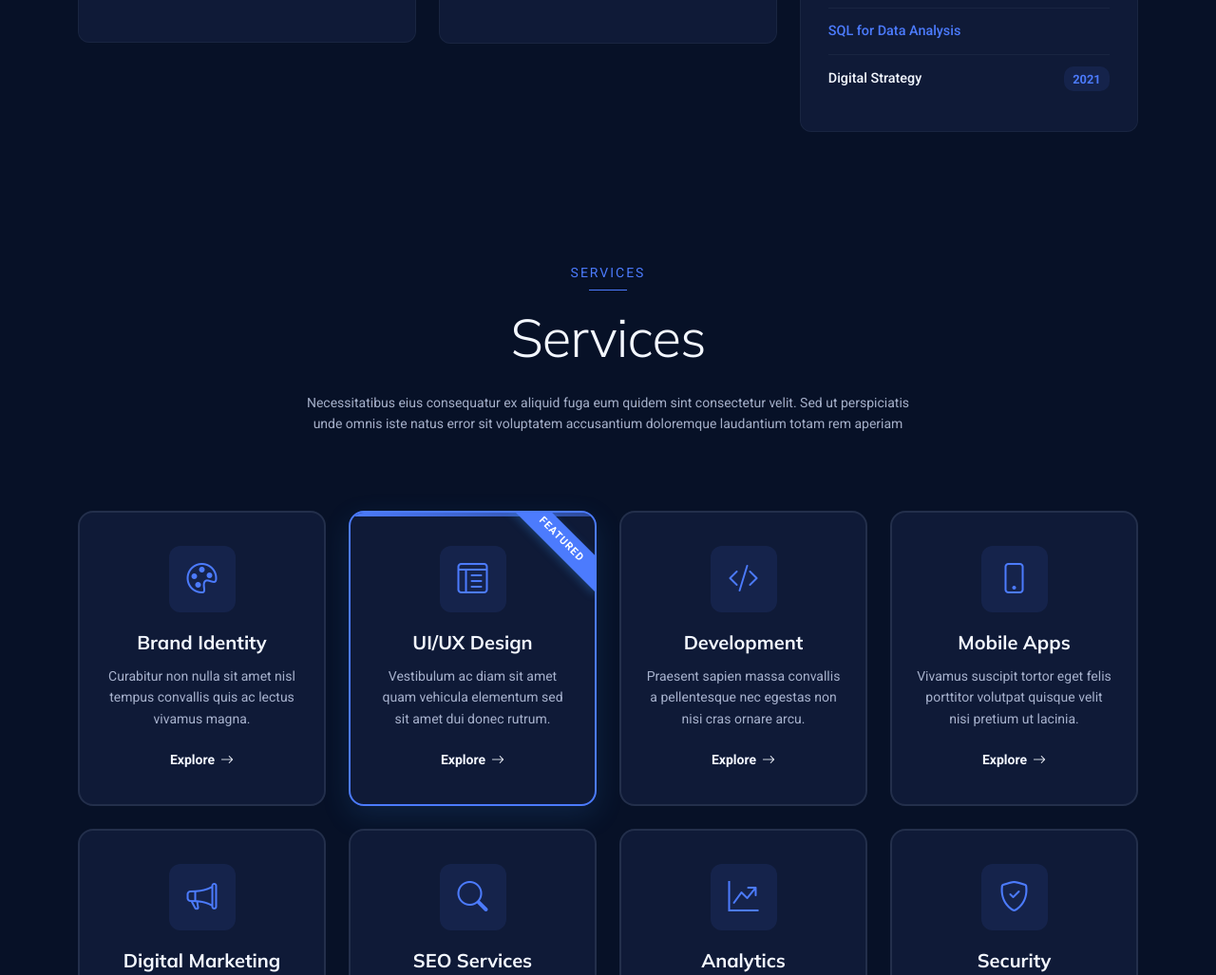
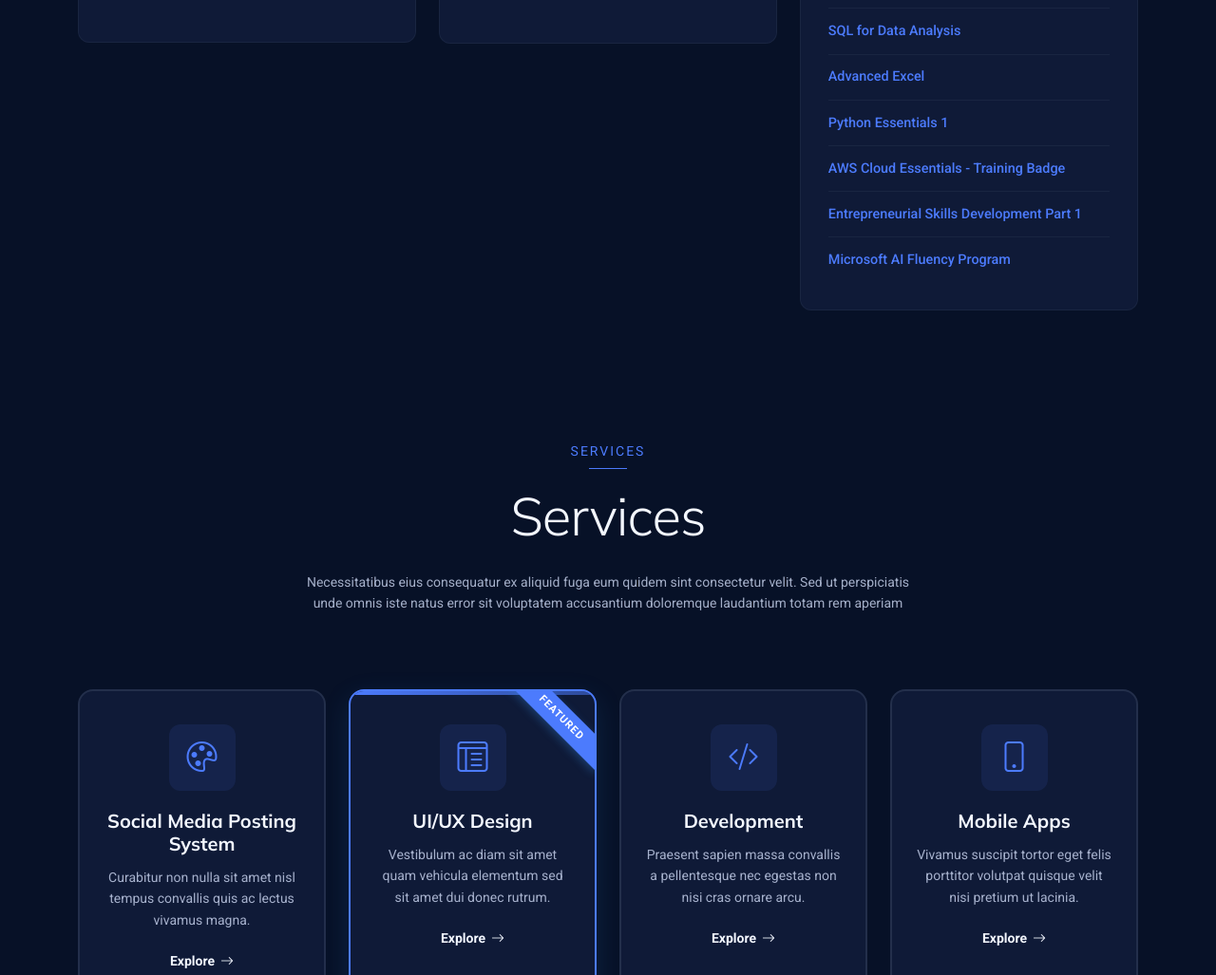
Before and after one commit to mattyditlhake/my_portfolio, a plain HTML site: page index.html in a window 1280 px wide. Shown: the part 5125-6152 px from the top of the page at 95% size. Drawn offline with Linux system fonts and the light colour scheme.

Commit message:
Header icon change

```diff
--- a/404.html
+++ b/404.html
@@ -7,10 +7,6 @@
   <title>404 - Craftivo Bootstrap Template</title>
   <meta name="description" content="">
   <meta name="keywords" content="">
-
-  <!-- Favicons -->
-  <link href="assets/img/favicon.png" rel="icon">
-  <link href="assets/img/apple-touch-icon.png" rel="apple-touch-icon">
 
   <!-- Fonts -->
   <link href="https://fonts.googleapis.com" rel="preconnect">
--- a/index.html
+++ b/index.html
@@ -7,10 +7,6 @@
   <title>Mathews Ditlhake Resume</title>
   <meta name="description" content="">
   <meta name="keywords" content="">
-
-  <!-- Favicons -->
-  <link href="assets/img/favicon.png" rel="icon">
-  <link href="assets/img/apple-touch-icon.png" rel="apple-touch-icon">
 
   <!-- Fonts -->
   <link href="https://fonts.googleapis.com" rel="preconnect">
@@ -525,8 +521,20 @@
                           <span class="cert-name"><a href="https://www.linkedin.com/learning/certificates/73fb09d1579548f4219f3adb6fdcf552ab309d72c55a5a385fe7f8d0e0c8a766?trk=share_certificate">SQL for Data Analysis</a></span>
                         </div>
                         <div class="cert-item">
-                          <span class="cert-name">Digital Strategy</span>
-                          <span class="cert-year">2021</span>
+                          <span class="cert-name"><a href="https://drive.google.com/file/d/1nLrVXQhRpxmsxWMPRQ1yKuAEm9Em_h_a/view">Advanced Excel</a></span>
+                          <!--<span class="cert-year">2021</span>-->
+                        </div>
+                          <div class="cert-item">
+                          <span class="cert-name"><a href="https://drive.google.com/file/d/1nLrVXQhRpxmsxWMPRQ1yKuAEm9Em_h_a/view">Python Essentials 1</a></span>
+                        </div>
+                        <div class="cert-item">
+                          <span class="cert-name"><a href="https://www.credly.com/badges/48110c97-37e0-4cc7-900e-6d6f501212d1/linked_in?t=svorrf">AWS Cloud Essentials - Training Badge</a></span>
+                        </div>
+                        <div class="cert-item">
+                          <span class="cert-name"><a href="https://drive.google.com/file/d/1FFZhhoBGtyrsnLoVwiqQwDEvtjKWAxIf/view">Entrepreneurial Skills Development Part 1</a></span>
+                        </div>
+                        <div class="cert-item">
+                          <span class="cert-name"><a href="https://drive.google.com/file/d/1QKAvhEahGw55hN-kWMiVNZePKXPNo59D/view">Microsoft AI Fluency Program</a></span>
                         </div>
                       </div>
                     </div>
@@ -559,7 +567,7 @@
               <div class="icon-wrapper">
                 <i class="bi bi-palette"></i>
               </div>
-              <h4>Brand Identity</h4>
+              <h4>Social Media Posting System</h4>
               <p>Curabitur non nulla sit amet nisl tempus convallis quis ac lectus vivamus magna.</p>
               <a href="service-details.html" class="read-more">
                 <span>Explore</span>
@@ -668,7 +676,7 @@
           </div>
 
         </div>
-
+        <!--
         <div class="row mt-5">
           <div class="col-12" data-aos="fade-up" data-aos-delay="200">
             <div class="cta-box">
@@ -683,7 +691,7 @@
               </div>
             </div>
           </div>
-        </div>
+        </div>-->
 
       </div>
 
```
Also changed, not shown: portfolio-details.html (+0 -4 lines), privacy.html (+0 -4 lines), service-details.html (+0 -4 lines), starter-page.html (+0 -4 lines), terms.html (+0 -4 lines).
